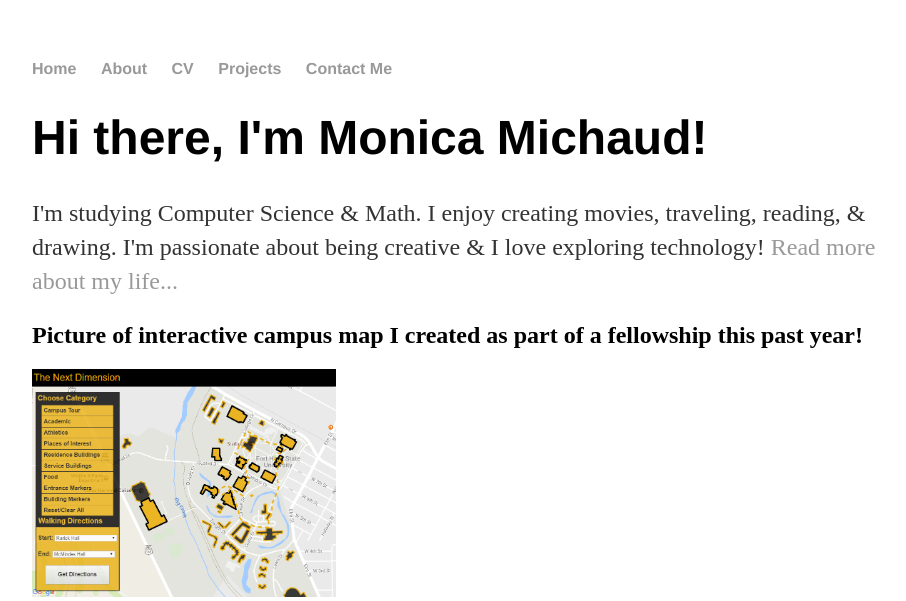
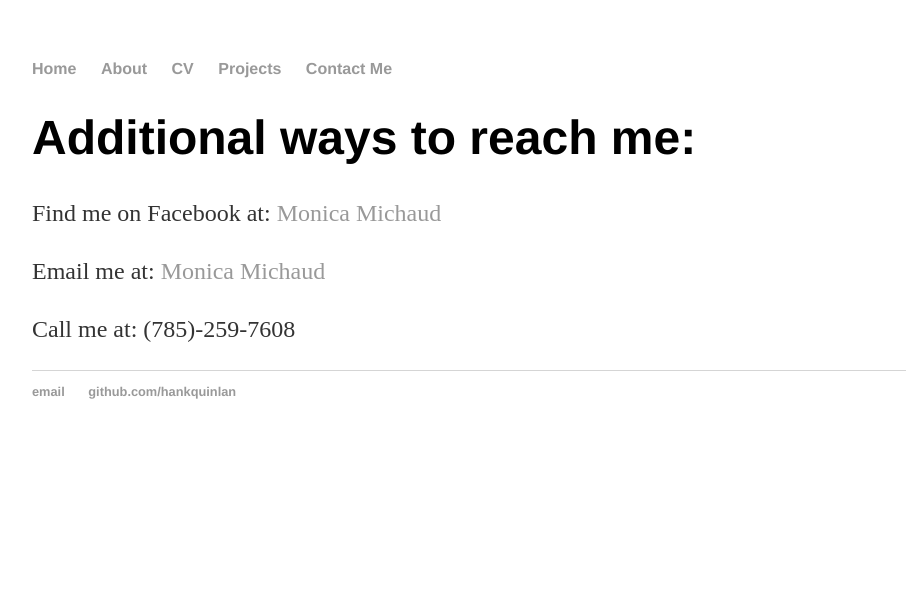
Before and after one commit to mrmichaud/mrmichaud.github.io, a Jekyll site: the page built from contact/index.html, in a window 1280 px wide. Shown: the top 601 px of the page, without its empty margins (160-1066 px from the left). Built offline with Jekyll 4.4.1, drawn with Linux system fonts in a browser that asks for light colours; grey boxes are pictures that could not be loaded.

Commit message:
Update index.html

```diff
--- a/contact/index.html
+++ b/contact/index.html
@@ -1,17 +1,12 @@
 ---
 layout: default
-title: Monica Michaud Home
+title: Monica Michaud Contact
 ---
 <div class="blurb">
-	<h1>Hi there, I'm Monica Michaud!</h1>
-	<p>I'm studying Computer Science &amp Math. I enjoy creating movies, traveling, reading, &amp drawing. I'm passionate about being creative &amp I love exploring technology! <a href="/about">Read more about my life...</a></p>
+	<h1>Additional ways to reach me:</h1>
 
-
-       	<h2>Picture of interactive campus map I created as part of a fellowship this past year!</h2>
-	<img src="http://mrmichaud.github.io/TheNextDimension - 6th.png" alt="Campus Map" style="width:304px;height:228px;">
-
-    	<iframe width="640" height="360" src="//www.youtube.com/embed/dfCd2eQfueY?list=UUw7F4bJbtGwORQwMBxlGb6w" frameborder="0" allowfullscreen></iframe>
-
-	<h2>Find me on Facebook at: <a href="https://www.facebook.com/monica.michaud.92">Monica Michaud</a></h2>
+	<p>Find me on Facebook at: <a href="https://www.facebook.com/monica.michaud.92">Monica Michaud</a></p>
+	<p>Email me at: <a href="mailto:mrmichaud@mail.fhsu.edu?Subject=Portfolio%20questions" target="_top">Monica Michaud</a></p>
+	<p>Call me at: (785)-259-7608 </p>
 
 </div><!-- /.blurb -->
```
